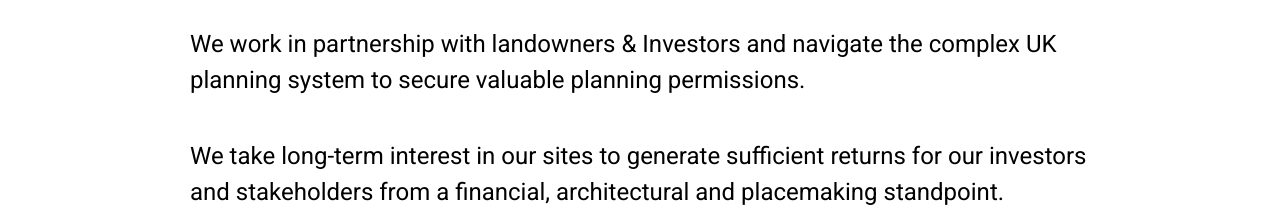
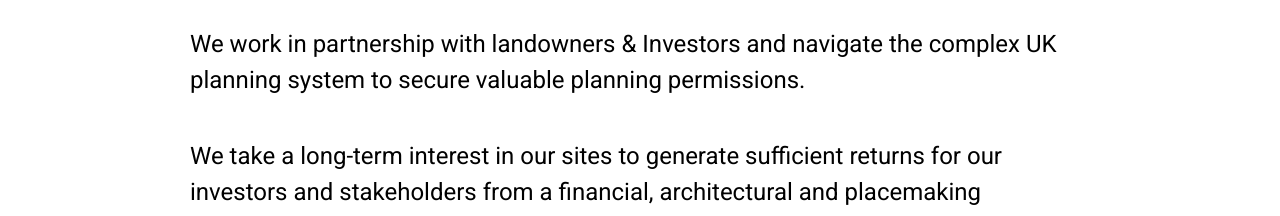
Before and after one commit to alamerton/Lydiard-Capital, a React (Create React App) app: page / in a window 1280 px wide. Shown: the part 3760-3976 px from the top of the page. Built offline with nearby package versions, Linux system fonts and the light colour scheme.

Commit message:
Added letter A

```diff
--- a/src/components/GroundBreakingVisionComponent.tsx
+++ b/src/components/GroundBreakingVisionComponent.tsx
@@ -128,7 +128,7 @@ class GroundBreakingVisionComponent extends Component {
               },
             }}
           >
-            We take long-term interest in our sites to generate sufficient
+            We take a long-term interest in our sites to generate sufficient
             returns for our investors and stakeholders from a financial,
             architectural and placemaking standpoint.
           </Typography>
```
